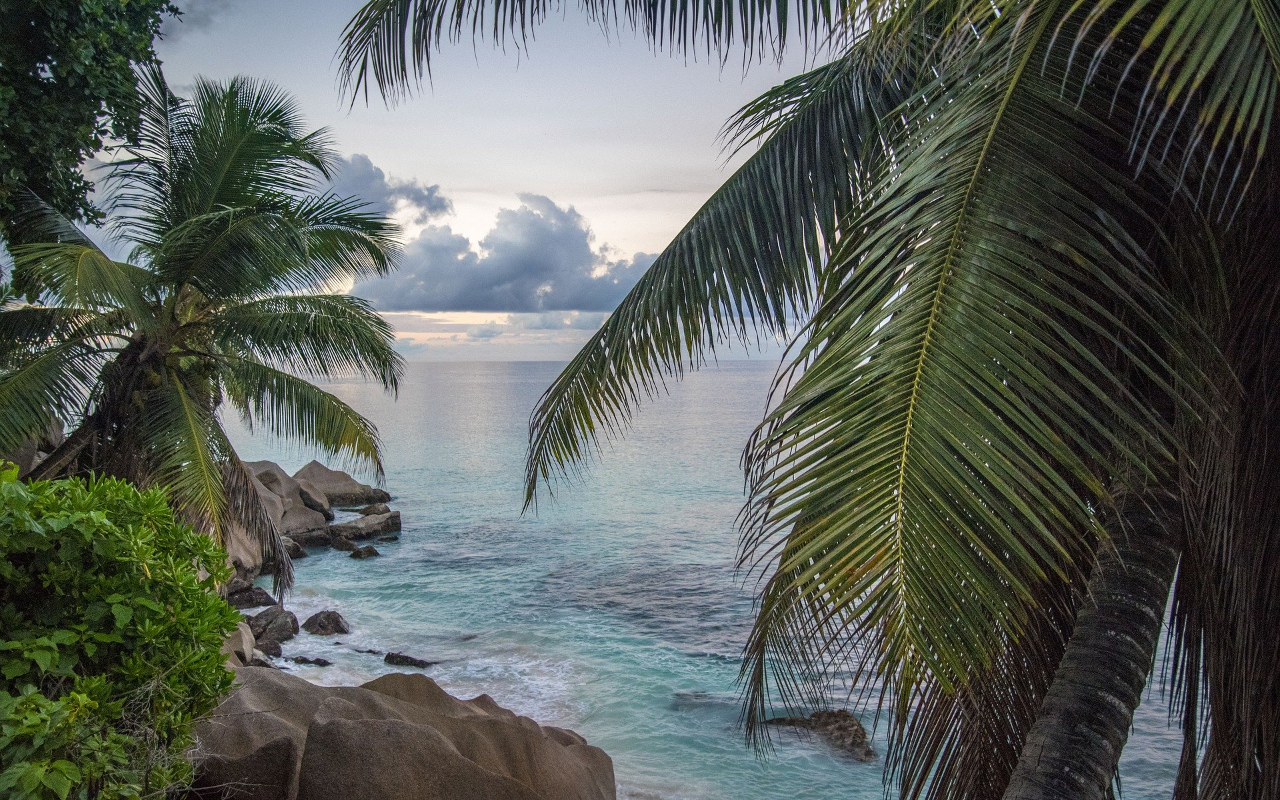
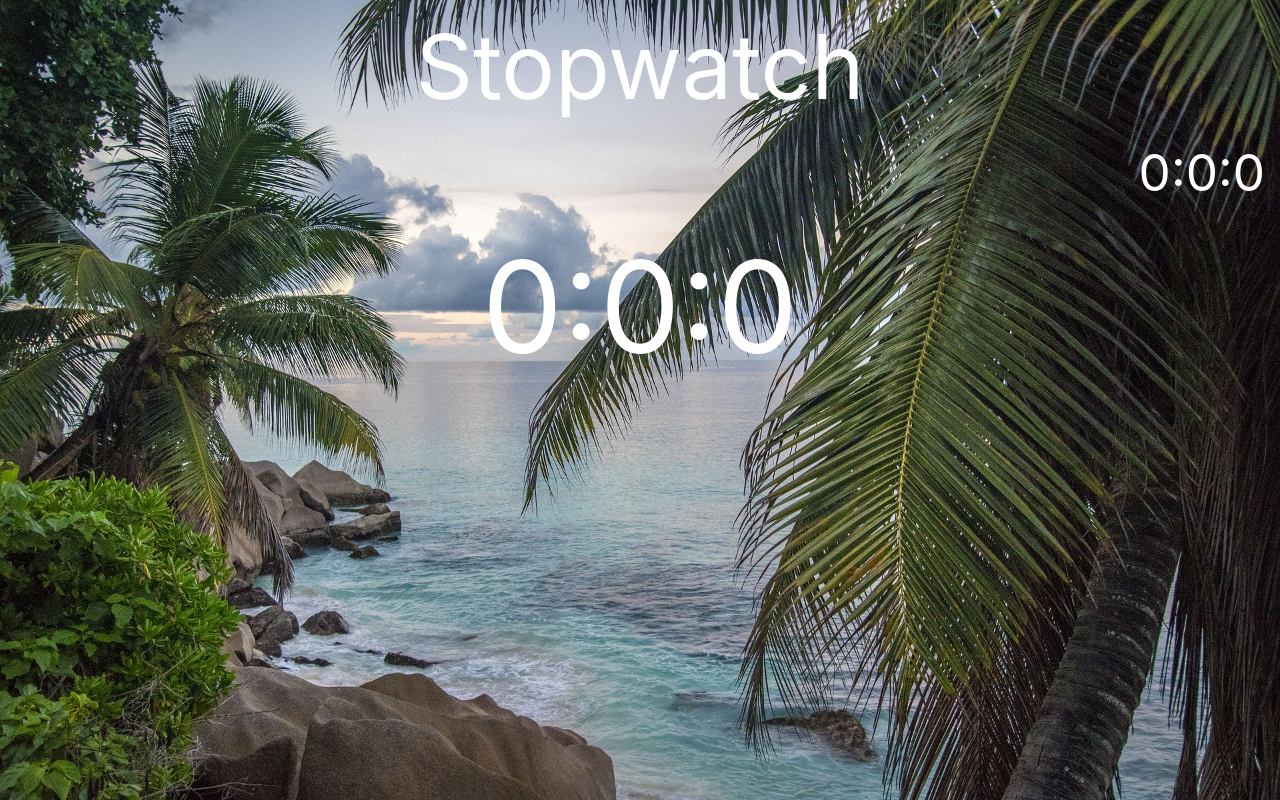
Before and after one commit to eaglesfan05/udemyProjects, a plain HTML site: page stopwatch/index.html in a window 1280 px wide. Drawn offline with nearby package versions, Linux system fonts and the light colour scheme.

Commit message:
basic setup

```diff
--- a/stopwatch/index.html
+++ b/stopwatch/index.html
@@ -19,6 +19,26 @@
     <title>Stopwatch</title>
   </head>
   <body>
+    <div class="container-fluid">
+      <!-- title -->
+      <div id="header">
+        Stopwatch
+      </div>
+      <!-- laptime -->
+      <div id="lap">
+        <span id="lapMinute">0</span>:<span id="lapSecond">0</span>:<span
+          id="lapCentiSecond"
+          >0</span
+        >
+      </div>
+      <!-- time -->
+      <div id="time">
+        <span id="timeMinute">0</span>:<span id="timeSecond">0</span>:<span
+          id="timeCenti"
+          >0</span
+        >
+      </div>
+    </div>
     <!-- Optional JavaScript -->
     <!-- jQuery first, then Popper.js, then Bootstrap JS -->
     <script
--- a/stopwatch/style.css
+++ b/stopwatch/style.css
@@ -3,3 +3,19 @@ body {
   background-size: cover;
   color: white;
 }
+
+/* title */
+#header {
+  text-align: center;
+  font-size: 7vw;
+}
+
+#lap {
+  text-align: right;
+  font-size: 4vw;
+}
+
+#time {
+  text-align: center;
+  font-size: 10vw;
+}
```
